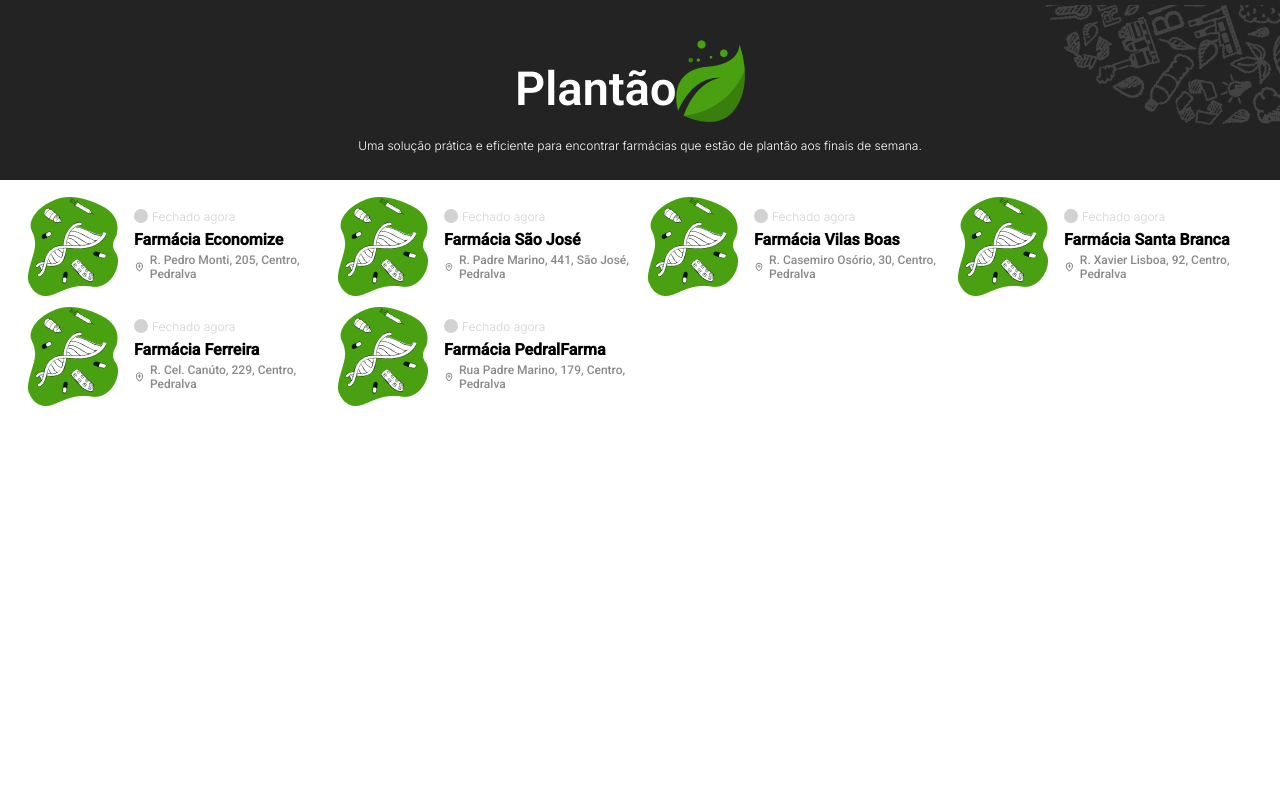
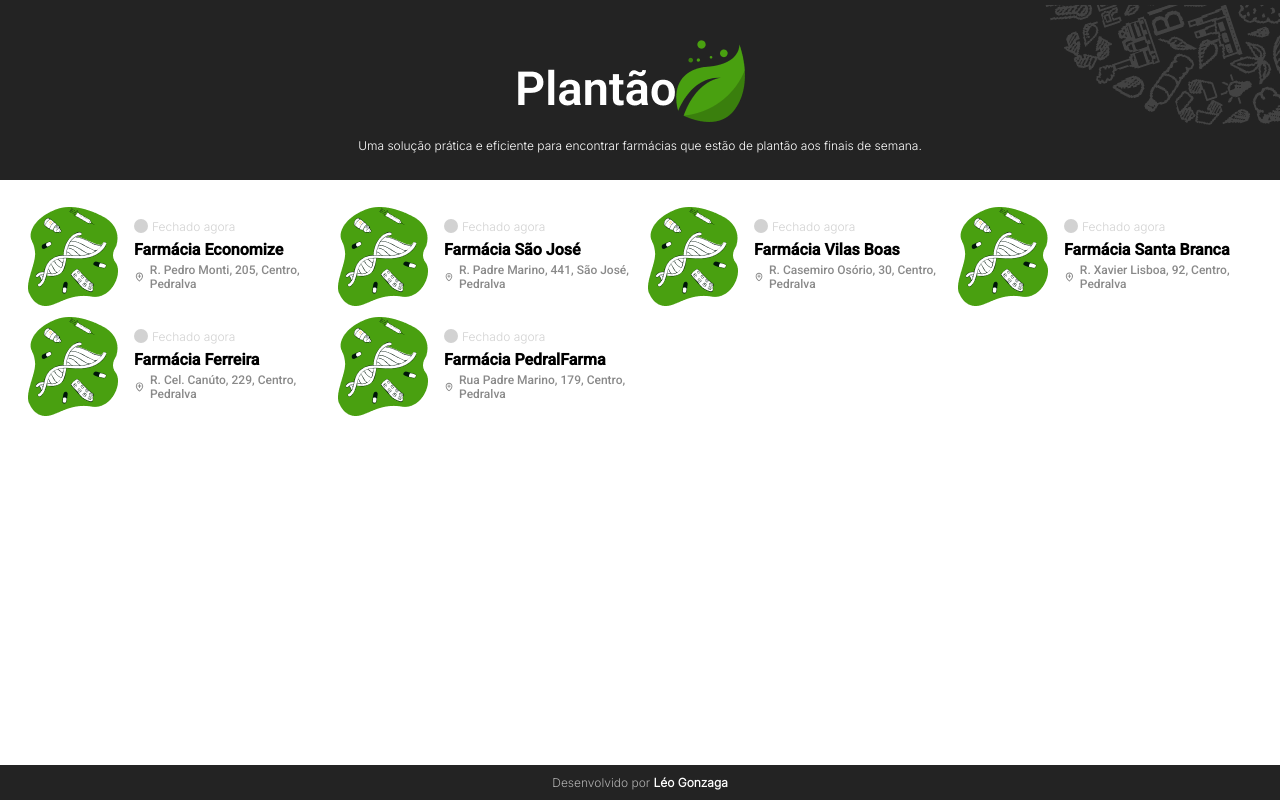
Before and after one commit to LeoGonzaga/plantao, a Next.js app: page / in a window 1280 px wide. Built offline with nearby package versions, Linux system fonts and the light colour scheme.

Commit message:
feat: adding footer and skeleton loader

```diff
--- /dev/null
+++ b/src/components/Footer/Footer.tsx
@@ -0,0 +1,18 @@
+import React from 'react';
+
+import * as SC from './styles';
+
+export const Footer = (): JSX.Element => {
+  return (
+    <SC.Container>
+      Desenvolvido por{' '}
+      <a
+        href="https://www.linkedin.com/in/leogonzaga/"
+        target="_blank"
+        rel="noreferrer"
+      >
+        Léo Gonzaga
+      </a>
+    </SC.Container>
+  );
+};
--- /dev/null
+++ b/src/components/Footer/index.ts
@@ -0,0 +1,3 @@
+import { Footer } from './Footer';
+
+export default Footer;
--- /dev/null
+++ b/src/components/Footer/styles.ts
@@ -0,0 +1,20 @@
+import styled from 'styled-components';
+
+export const Container = styled.div`
+  position: fixed;
+  bottom: 0px;
+
+  background-color: ${({ theme }) => theme.BACKGROUND};
+  width: 100%;
+  color: #fff;
+  padding: 10px;
+  text-align: center;
+  font-size: 12px;
+  font-family: Inter;
+  color: #b0b0b0;
+
+  a {
+    color: white;
+    font-weight: bold;
+  }
+`;
--- a/src/components/Header/styles.ts
+++ b/src/components/Header/styles.ts
@@ -3,13 +3,13 @@ import styled from 'styled-components';
 export const Container = styled.div`
   background-color: ${({ theme }) => theme.BACKGROUND};
   height: 180px;
-
+  width: 100%;
   display: flex;
   flex-direction: column;
   align-items: center;
   justify-content: center;
 
-  position: relative;
+  position: fixed;
 `;
 
 export const Description = styled.p`
--- a/src/components/Tag/Tag.tsx
+++ b/src/components/Tag/Tag.tsx
@@ -19,6 +19,7 @@ const beforeHours = hour < CLOSED && hour >= OPENDED;
 
 export const Tag = ({ value, isOpen }: ITag): JSX.Element => {
   const iS_OPEN = isOpen && beforeHours;
+
   const handleClick = () => {
     const phoneClean = value.replace(/[^\w]/g, '');
     const LINK = WHATSAPP_URL + phoneClean + MESSAGE;
--- a/src/screens/Home/Home.tsx
+++ b/src/screens/Home/Home.tsx
@@ -2,6 +2,7 @@
 import React, { useEffect, useState } from 'react';
 
 import Card from '@/components/Card';
+import Footer from '@/components/Footer';
 import Header from '@/components/Header';
 import { PHARMACYS } from '@/constants/pharmacy ';
 import { SCHEDULING } from '@/constants/scheduling';
@@ -23,8 +24,23 @@ export interface IIsOpened {
   isOpen: boolean;
 }
 
+const LOADING = () => (
+  <>
+    <SC.SSkeletonLine />
+    <SC.SSkeletonLine />
+    <SC.SSkeletonLine />
+    <SC.SSkeletonLine />
+    <SC.SSkeletonLine />
+    <SC.SSkeletonLine />
+    <SC.SSkeletonLine />
+    <SC.SSkeletonLine />
+    <SC.SSkeletonLine />
+  </>
+);
+
 export const Home = (): JSX.Element => {
   const [selectedPharmacy, setSelectedPharmacy] = useState<IIsOpened[]>([]);
+  const [isLoading, setIsLoading] = useState<boolean>(true);
 
   const checkIsWeeked = () => {
     return weekend === SATURDAY || weekend === SUNDAY;
@@ -58,11 +74,14 @@ export const Home = (): JSX.Element => {
     const isWeeked = checkIsWeeked();
     if (isWeeked) {
       getOpenedInWeeked();
+      setIsLoading(false);
+
       return;
     }
 
     const allItems = activeAllPharmacys();
     setSelectedPharmacy(allItems);
+    setIsLoading(false);
   };
 
   useEffect(() => {
@@ -74,10 +93,14 @@ export const Home = (): JSX.Element => {
       <Header />
 
       <SC.Container>
-        {selectedPharmacy.map((pharmacy) => (
-          <Card key={pharmacy.name} {...pharmacy} />
-        ))}
+        {isLoading && <LOADING />}
+
+        {!isLoading &&
+          selectedPharmacy.map((pharmacy) => (
+            <Card key={pharmacy.name} {...pharmacy} />
+          ))}
       </SC.Container>
+      <Footer />
     </div>
   );
 };
--- a/src/screens/Home/styles.ts
+++ b/src/screens/Home/styles.ts
@@ -2,13 +2,49 @@ import styled from 'styled-components';
 
 export const Container = styled.div`
   padding: 10px 20px;
+  padding-top: 200px;
+
   scroll-behavior: smooth;
   display: grid;
   grid-template-columns: repeat(auto-fit, minmax(300px, 1fr));
-  height: 80vh;
+  height: 95vh;
   overflow-y: scroll;
 
   @media (min-width: 660px) {
     height: initial;
+
+    &:last-child {
+      div {
+        background-color: red !important;
+      }
+    }
   }
 `;
+
+const SSkeletonPulse = styled.div`
+  display: inline-block;
+  height: 110px;
+  background: linear-gradient(-90deg, #f0f0f0 0%, #f8f8f8 50%, #f0f0f0 100%);
+  background-size: 400% 400%;
+  animation: pulse 1.2s ease-in-out infinite;
+  margin-bottom: 5px;
+
+  @keyframes pulse {
+    0% {
+      background-position: 0% 0%;
+    }
+    100% {
+      background-position: -135% 0%;
+    }
+  }
+`;
+
+export const SSkeletonLine = styled(SSkeletonPulse)`
+  width: 5.5em;
+  height: 110px;
+  border-radius: 8px;
+
+  &::before {
+    content: '\00a0';
+  }
+`;
```
